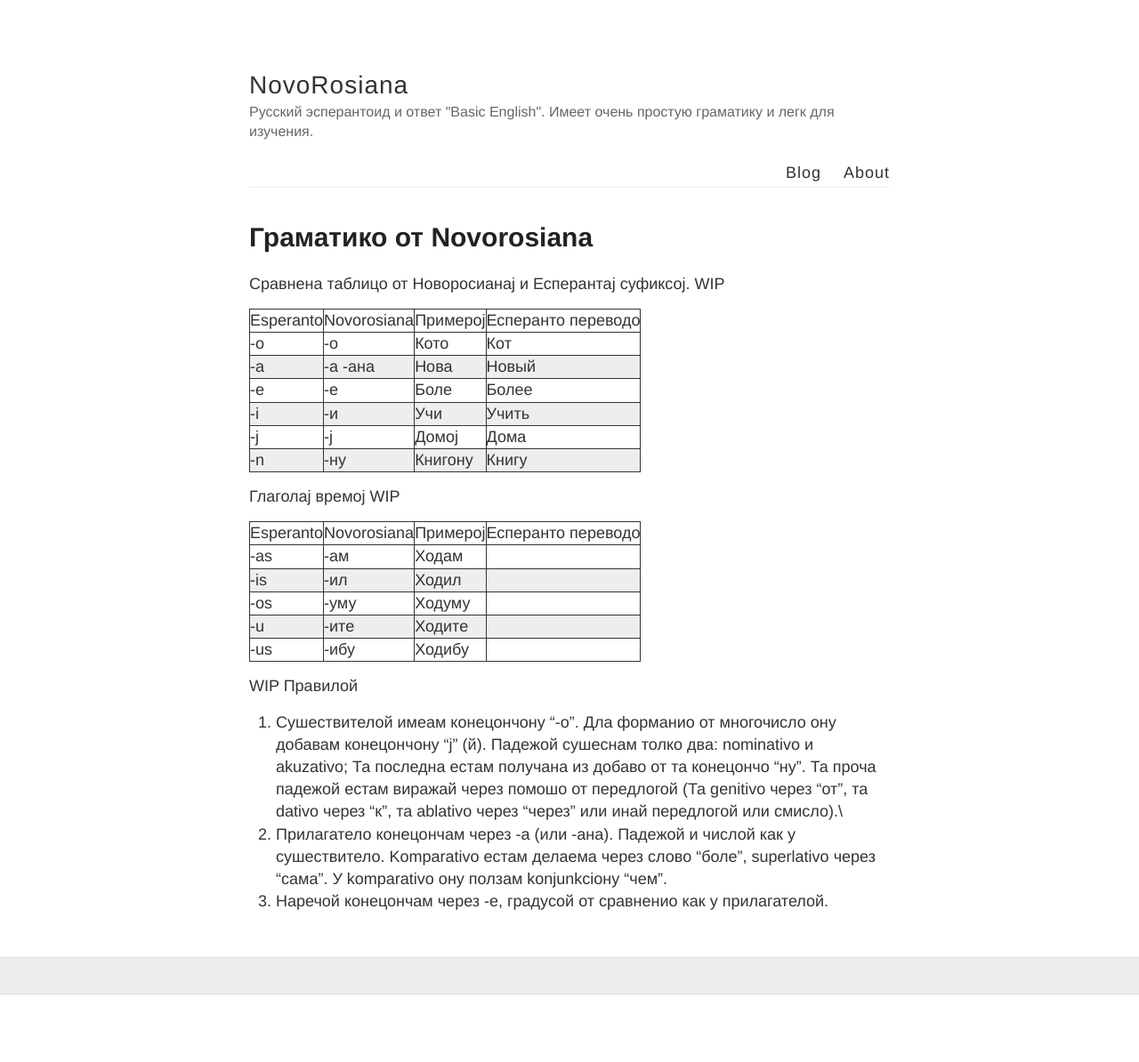
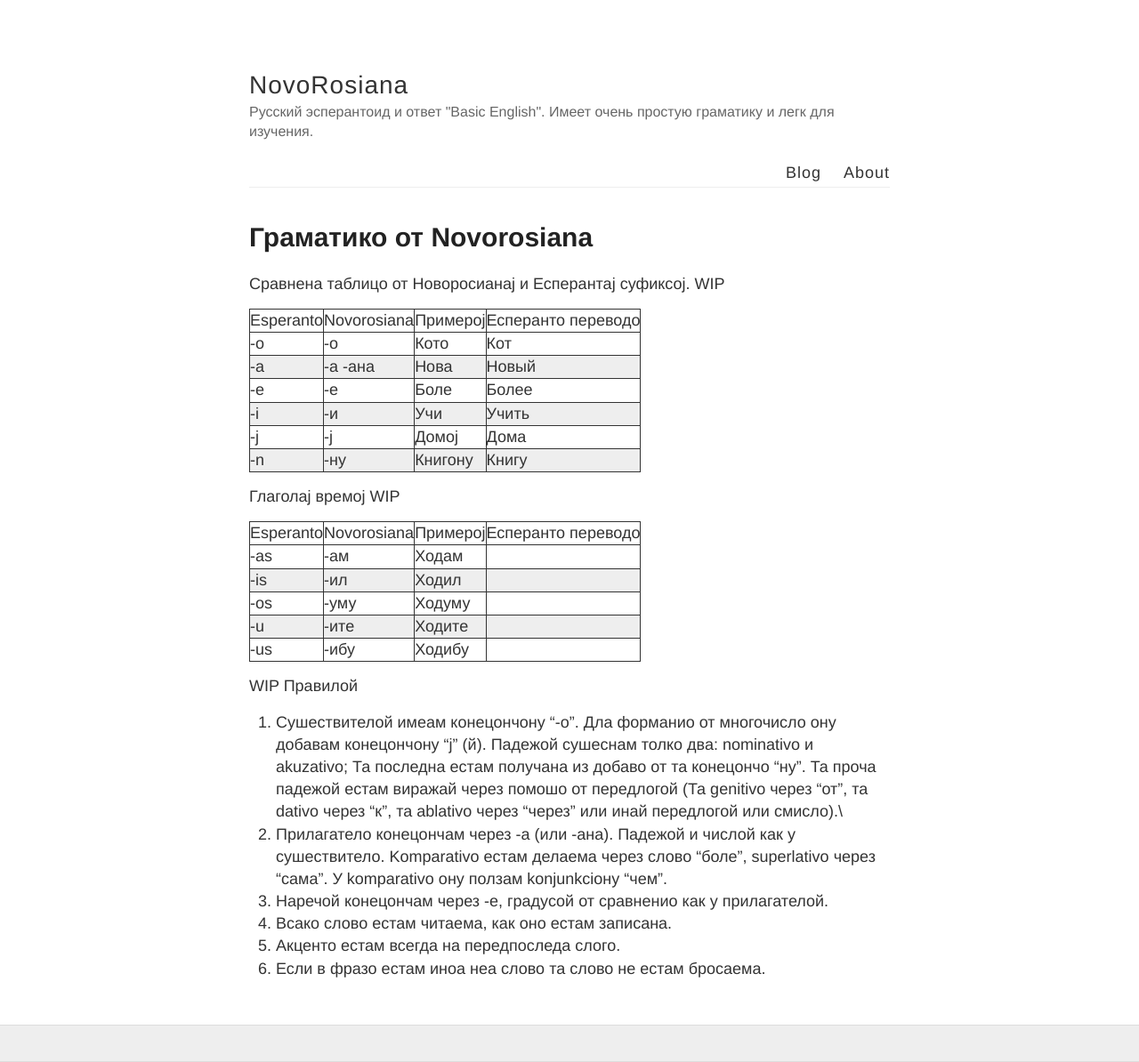
Before and after one commit to learnrusanto/learnrusanto.github.io, a Jekyll site: the page built from _posts/1970-01-01-Gramatiko.md, in a window 1280 px wide. Shown: the whole page at 89% size. Built offline with Jekyll 4.4.1, drawn with Linux system fonts in a browser that asks for light colours; before the commit the page ends 1118 px from its top, so only the background shows below that.

Commit message:
Граматико

```diff
--- a/_posts/1970-01-01-Gramatiko.md
+++ b/_posts/1970-01-01-Gramatiko.md
@@ -30,3 +30,6 @@ WIP
 1. Сушествителой имеам конецончону "-о". Дла форманио от многочисло ону добавам конецончону "ј" (й). Падежой сушеснам толко два: nominativo и akuzativo; Та последна естам получана из добаво от та конецончо "ну". Та проча падежой естам виражай через помошо от передлогой (Та genitivo через "от", та dativo через "к", та ablativo через "через" или инай передлогой или смисло).\
 2. Прилагатело конецончам через -а (или -ана). Падежой и числой как у сушествитело. Komparativo естам делаема через слово "боле", superlativo через "сама". У komparativo ону ползам konjunkcioну "чем".
 3. Наречой конецончам через -е, градусой от сравненио как у прилагателой.
+4. Всако слово естам читаема, как оно естам записана.
+5. Акценто естам всегда на передпоследа слого.
+6. Если в фразо естам иноа неа слово та слово не естам бросаема.
```
